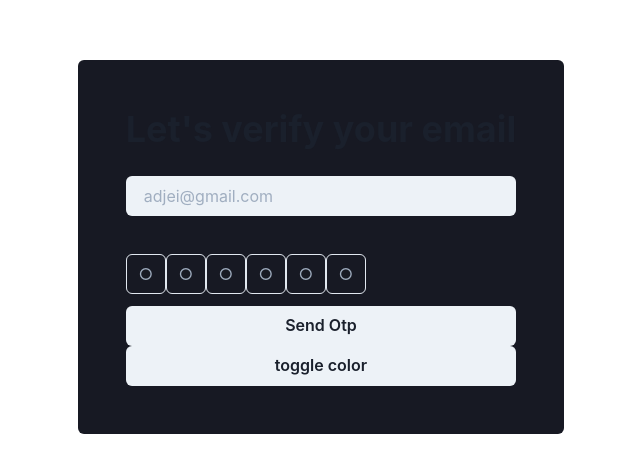
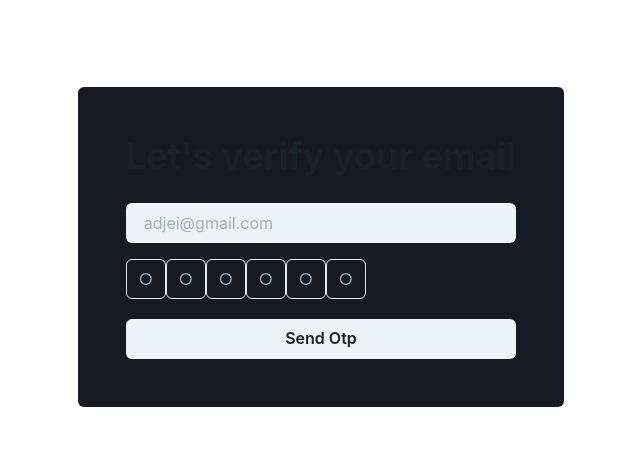
Before and after one commit to Ad450/voting-dapp, a React (Create React App) app in the folder src/: page / in a window 1280 px wide. Shown: the part 153-626 px from the top of the page, without its empty margins (319-959 px from the left). Built offline with nearby package versions, Linux system fonts and the light colour scheme.

Commit message:
adjust verify voter to match error handling changes in remote sources

```diff
--- a/src/src/features/voter_verification/components/verify_voter.tsx
+++ b/src/src/features/voter_verification/components/verify_voter.tsx
@@ -1,19 +1,13 @@
 import {
-  FormControl,
-  FormHelperText,
-  FormLabel,
   Input,
   PinInput,
   PinInputField,
-  VStack,
   HStack,
   Box,
   Button,
-  CircularProgress,
   Text,
   Flex,
   Heading,
-  useColorMode,
 } from "@chakra-ui/react";
 import { useState } from "react";
 import { AppStrings, UIError } from "../../../core/failures";
@@ -29,16 +23,17 @@ const VerifyVoter = () => {
   const [loading, setLoading] = useState(false);
   const [error, setError] = useState("");
   const [pin, setPin] = useState("");
+
   const handleOnChange = (e: any) => setEmail(e.target.value);
-  const { toggleColorMode } = useColorMode();
 
-  const verifyOtp = async (code: string) => {
+  const verifyOtp = async (): Promise<void> => {
     setLoading(true);
     try {
-      await verifyCode(email, code);
+      await verifyCode(email, pin);
     } catch (error: unknown) {
       if (error instanceof UIError) {
         setError(error.message);
+        setLoading(false);
       } else {
         setError(AppStrings.apiGenericError);
         setLoading(false);
@@ -46,29 +41,40 @@ const VerifyVoter = () => {
     }
   };
 
-  const getOtp = async () => {
+  const getOtp = async (): Promise<void> => {
+    //debugging with prints for now
+    console.log("entered get otp");
+    console.log(email);
+
     if (Validator.validateEmail(email)) {
-      //debugging with prints for now
-      console.log("entered get otp");
-
       setLoading(true);
       try {
-        await getVerificationCode(email);
-        setIsVerifyCode(true);
+        const result = await getVerificationCode(email);
+        if (result) {
+          setLoading(false);
+          setIsVerifyCode(true);
+
+          alert("an otp code has been sent to your email");
+        }
       } catch (error: unknown) {
         if (error instanceof UIError) {
           setError(error.message);
+          setLoading(false);
         } else {
           setError(AppStrings.apiGenericError);
           setLoading(false);
         }
       }
+    } else {
+      setError("enter a valid email");
     }
   };
 
   const onPinChange = async (value: string) => {
     setPin(value);
   };
+
+  console.log(pin);
 
   return (
     <Flex height="100vh" alignItems="center" justifyContent="center">
@@ -79,10 +85,26 @@ const VerifyVoter = () => {
           variant="filled"
           mb={2}
           type="email"
+          value={email}
+          onChange={handleOnChange}
         ></Input>
-        <CustomPinField></CustomPinField>
-        <Button mt={3}>Send Otp</Button>
-        <Button onClick={toggleColorMode}>toggle color</Button>
+        <CustomPinField onChange={onPinChange}></CustomPinField>
+        {isVerifyCode ? (
+          <Button onClick={verifyOtp}>Verify code</Button>
+        ) : (
+          <Button mt={3} onClick={getOtp}>
+            Send Otp
+          </Button>
+        )}
+        {error ? (
+          <Text mt={2} color="red" fontSize="xl">
+            {error}
+          </Text>
+        ) : (
+          <Text></Text>
+        )}
+
+        {loading ? <Text mt={1}>loading...</Text> : <Text></Text>}
       </Flex>
     </Flex>
   );
@@ -91,7 +113,7 @@ const VerifyVoter = () => {
 const CustomPinField = (props: any) => {
   return (
     <HStack>
-      <Box paddingTop="30">
+      <Box mb={2} mt={2}>
         <PinInput
           otp
           onComplete={props.onComplete}
```
